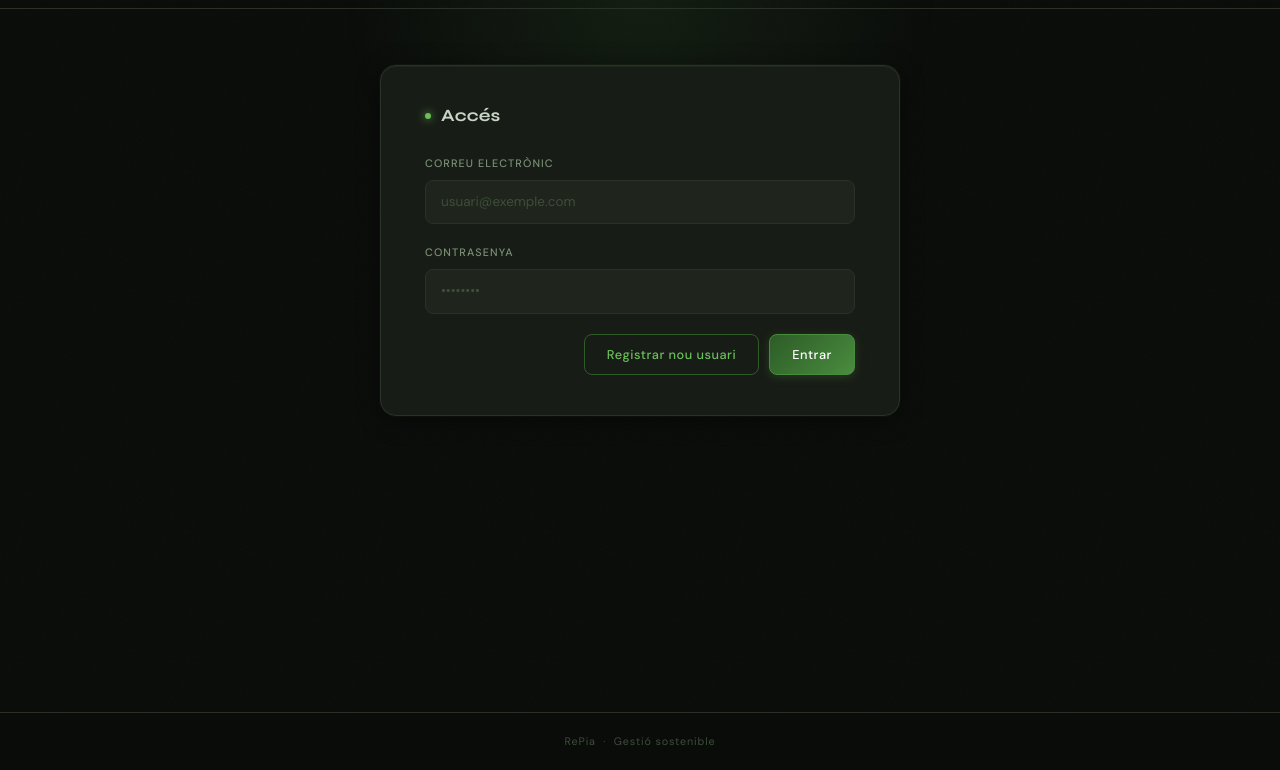
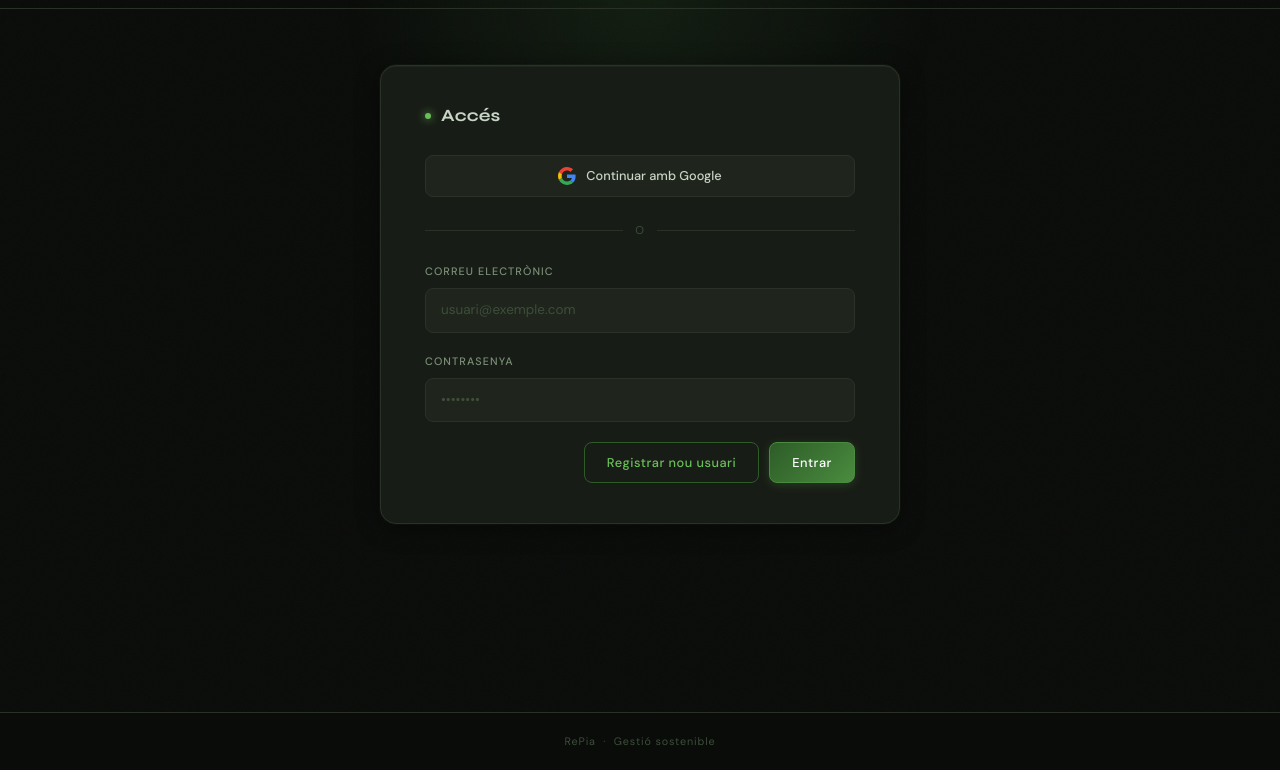
Before and after one commit to IzanLosada/REPIA, a website: page public/index.html in a window 1280 px wide. Shown: the part 88-858 px from the top of the page. Drawn offline with nearby package versions, Linux system fonts and the light colour scheme; no server answers.

Commit message:
Añadir boton google

```diff
--- a/public/index.html
+++ b/public/index.html
@@ -3,7 +3,6 @@
   <head>
     <meta charset="utf-8" />
     <title>RePia</title>
-    <link rel="icon" type="image/x-icon" href="img/favicon.png" />
     <link rel="preconnect" href="https://fonts.googleapis.com" />
     <link rel="preconnect" href="https://fonts.gstatic.com" crossorigin />
     <link href="https://fonts.googleapis.com/css2?family=Syne:wght@400;600;700;800&family=DM+Sans:ital,wght@0,300;0,400;0,500;1,300&display=swap" rel="stylesheet" />
@@ -250,6 +249,56 @@
         transform: translateY(-1px);
       }
 
+      /* ── BOTÓ GOOGLE ── */
+      #loginGoogle {
+        display: flex;
+        align-items: center;
+        justify-content: center;
+        gap: 10px;
+        width: 100%;
+        padding: 10px 22px;
+        background: var(--surface-3);
+        color: var(--grey-1);
+        border: 1px solid var(--border);
+        border-radius: 8px;
+        font-family: 'DM Sans', sans-serif;
+        font-size: 0.85rem;
+        font-weight: 500;
+        cursor: pointer;
+        transition: all 0.18s ease;
+      }
+
+      #loginGoogle:hover {
+        background: var(--surface-2);
+        border-color: var(--grey-2);
+        color: var(--white);
+        transform: translateY(-1px);
+      }
+
+      #loginGoogle svg {
+        flex-shrink: 0;
+      }
+
+      /* ── SEPARADOR OR ── */
+      .or-divider {
+        display: flex;
+        align-items: center;
+        gap: 12px;
+        margin: 24px 0;
+        color: var(--grey-3);
+        font-size: 0.75rem;
+        letter-spacing: 0.08em;
+        text-transform: uppercase;
+      }
+
+      .or-divider::before,
+      .or-divider::after {
+        content: '';
+        flex: 1;
+        height: 1px;
+        background: var(--border);
+      }
+
       .btn-actions {
         display: flex;
         justify-content: flex-end;
@@ -422,7 +471,8 @@
 
     <header>
       <div class="logo-wrap">
-        <img src="img/logo.png" alt="RePia logo" />
+        <img src="logo.png" alt="RePia logo" />
+        <h1>Re<span>Pia</span></h1>
       </div>
       <span class="tagline">Gestió d'ítems</span>
     </header>
@@ -432,6 +482,23 @@
       <!-- LOGIN FORM -->
       <div class="card-panel" id="loginForm">
         <h2>Accés</h2>
+
+        <!-- BOTÓ GOOGLE -->
+        <button type="button" id="loginGoogle">
+          <!-- Importar logo oficial de Google en SVG -->
+          <svg width="18" height="18" viewBox="0 0 48 48" xmlns="http://www.w3.org/2000/svg">
+            <path fill="#EA4335" d="M24 9.5c3.54 0 6.71 1.22 9.21 3.6l6.85-6.85C35.9 2.38 30.47 0 24 0 14.62 0 6.51 5.38 2.56 13.22l7.98 6.19C12.43 13.72 17.74 9.5 24 9.5z"/>
+            <path fill="#4285F4" d="M46.98 24.55c0-1.57-.15-3.09-.38-4.55H24v9.02h12.94c-.58 2.96-2.26 5.48-4.78 7.18l7.73 6c4.51-4.18 7.09-10.36 7.09-17.65z"/>
+            <path fill="#FBBC05" d="M10.53 28.59c-.48-1.45-.76-2.99-.76-4.59s.27-3.14.76-4.59l-7.98-6.19C.92 16.46 0 20.12 0 24c0 3.88.92 7.54 2.56 10.78l7.97-6.19z"/>
+            <path fill="#34A853" d="M24 48c6.48 0 11.93-2.13 15.89-5.81l-7.73-6c-2.15 1.45-4.92 2.3-8.16 2.3-6.26 0-11.57-4.22-13.47-9.91l-7.98 6.19C6.51 42.62 14.62 48 24 48z"/>
+            <path fill="none" d="M0 0h48v48H0z"/>
+          </svg>
+          Continuar amb Google
+        </button>
+
+        <!-- SEPARADOR -->
+        <div class="or-divider">o</div>
+
         <div class="form-group">
           <label for="loginEmail">Correu electrònic</label>
           <input type="email" class="form-control" id="loginEmail" placeholder="usuari@exemple.com" />
@@ -501,7 +568,6 @@
 
     </div>
 
-    <!-- ALERT -->
     <div id="alert" role="alert"></div>
 
     <footer>RePia &nbsp;·&nbsp; Gestió sostenible</footer>
@@ -521,8 +587,28 @@
         }, 2000);
       }
 
+      // Funció reutilitzable per mostrar la vista autenticada
+      function onLoginSuccess() {
+        showAlert("Usuari autenticat", "alert-success");
+        document.getElementById("loginForm").style.display = "none";
+        document.getElementById("signupForm").style.display = "none";
+        document.getElementById("itemsForm").style.display = "block";
+        document.getElementById("listItems").style.display = "table";
+        document.getElementById("tableSection").style.display = "block";
+      }
+
       window.addEventListener("load", async () => {
         await loadItems();
+      });
+
+      // ── LOGIN AMB GOOGLE ──
+      document.getElementById("loginGoogle").addEventListener("click", async () => {
+        try {
+          await auth.signInWithPopup(googleProvider);
+          onLoginSuccess();
+        } catch (error) {
+          showAlert("Error d'autenticació amb Google", "alert-danger");
+        }
       });
 
       document.getElementById("login").addEventListener("click", async () => {
@@ -530,11 +616,7 @@
         const password = document.getElementById("loginPassword").value;
         try {
           await auth.signInWithEmailAndPassword(email, password);
-          showAlert("Usuari autenticat", "alert-success");
-          document.getElementById("loginForm").style.display = "none";
-          document.getElementById("itemsForm").style.display = "block";
-          document.getElementById("listItems").style.display = "table";
-          document.getElementById("tableSection").style.display = "block";
+          onLoginSuccess();
         } catch (error) {
           showAlert("Error d'autenticació", "alert-danger");
         }
--- a/public/js/config.js
+++ b/public/js/config.js
@@ -9,3 +9,5 @@ firebase.initializeApp({
 });
 
 const auth = firebase.auth();
+
+const googleProvider = new firebase.auth.GoogleAuthProvider();
```
